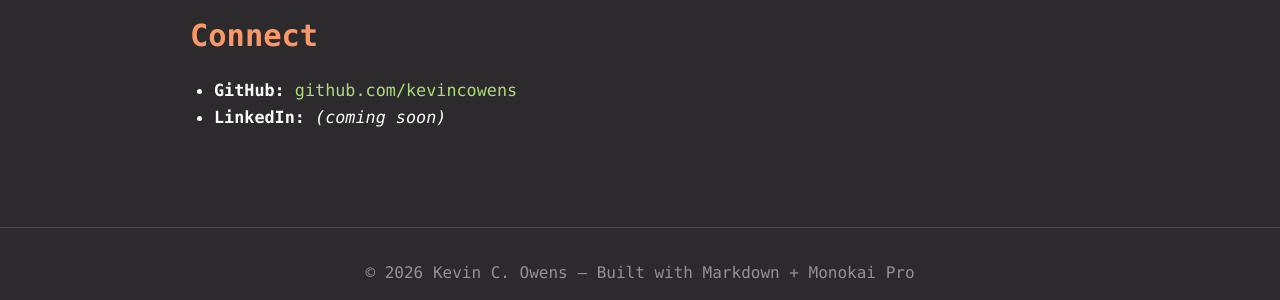
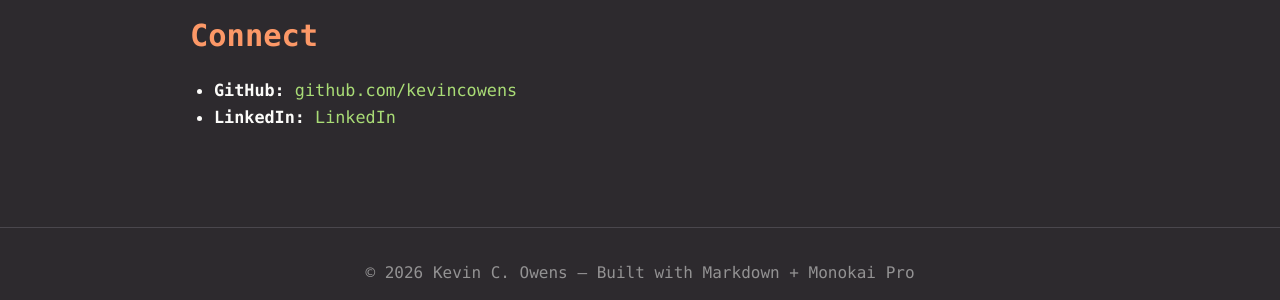
Before and after one commit to kevincowens/kevincowens.github.io, a Jekyll site: the page built from about/index.md, in a window 1280 px wide. Shown: the part 1012-1312 px from the top of the page. Built offline with Jekyll 4.4.1, drawn with Linux system fonts in a browser that asks for light colours.

Commit message:
Update LinkedIn link in about/index.md

```diff
--- a/about/index.md
+++ b/about/index.md
@@ -27,4 +27,4 @@ Posts are written as I go: rough drafts of ideas that might become finished syst
 ## Connect
 
 - **GitHub:** [github.com/kevincowens](https://github.com/kevincowens)
-- **LinkedIn:** *(coming soon)*
+- **LinkedIn:** [LinkedIn](https://www.linkedin.com/in/kevincowens/)
```
